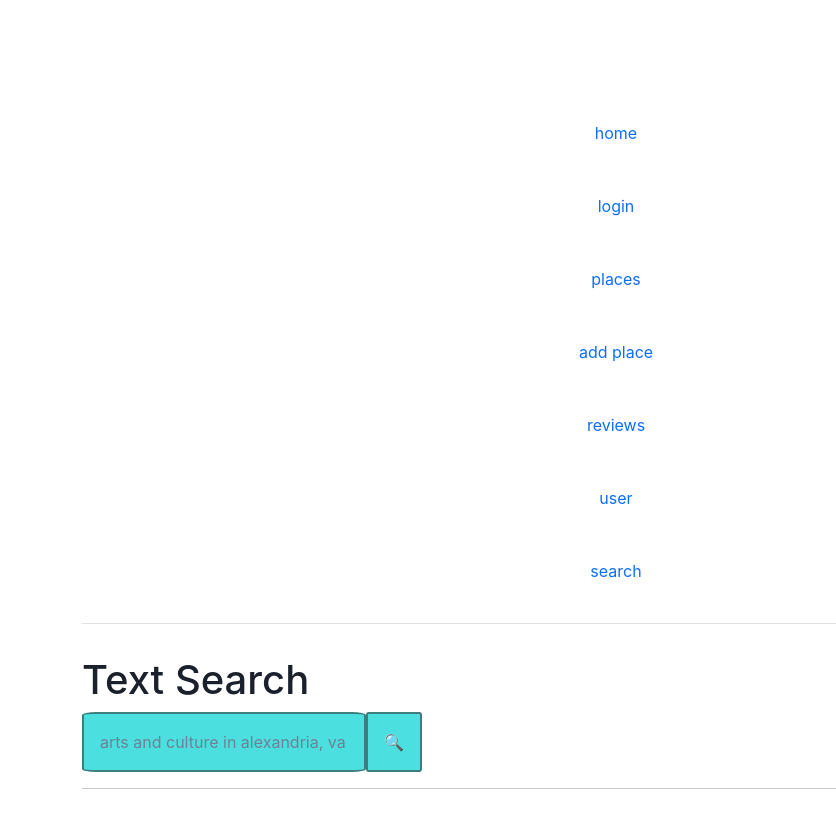
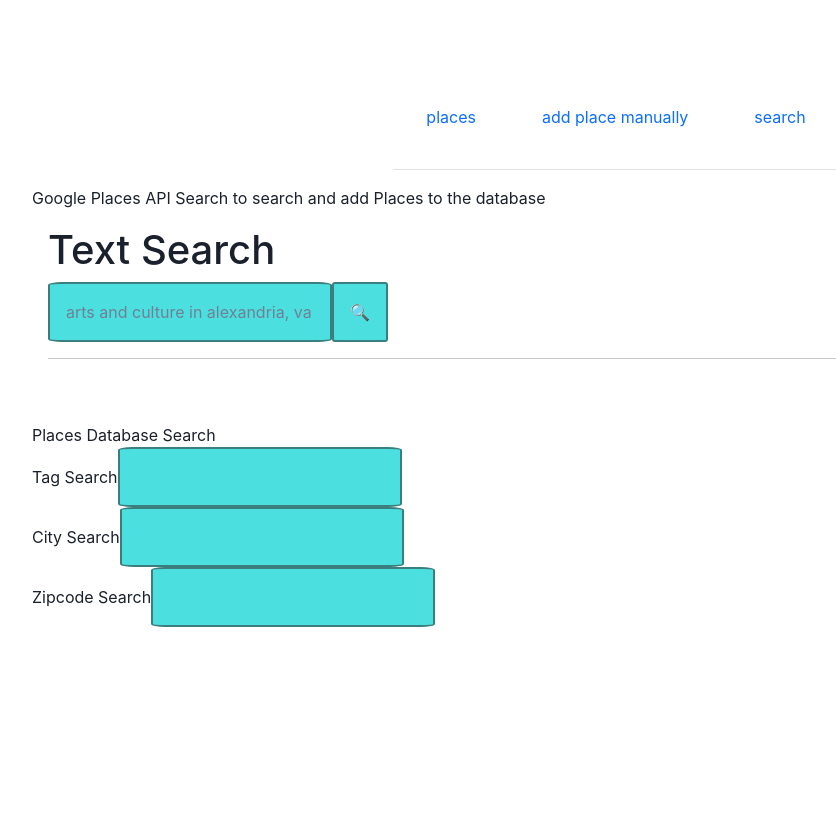
Before and after one commit to vickyphung/places-client, a React (Create React App) app: page /search in a window 1280 px wide. Shown: the top 828 px of the page, without its empty margins (16-852 px from the left). After the commit the page ends 800 px from the top, so only its background shows below. Built offline with nearby package versions, Linux system fonts and the light colour scheme.

Commit message:
updated stuff

```diff
--- a/src/App.css
+++ b/src/App.css
@@ -1,10 +1,4 @@
 div {
-  /* border: 1px solid gray; */
   padding: 1em;
   text-align: left;
-  display: flex;
-  justify-content: left;
-  align-items: left;
-  flex-direction: column;
-
 }
--- a/src/components/Home/index.js
+++ b/src/components/Home/index.js
@@ -1,7 +1,7 @@
 import NavBar from "../NavBar";
 import "./style.css";
 import Login from "../Login/"
-
+import Places from "../Places"
 
 
 function Home (props){
@@ -9,7 +9,10 @@ function Home (props){
     return (
       <div className="home">
         <NavBar />
-        <Login />
+        {/* <Login /> */}
+        places to go in the DMV<br />
+        brought to you by: vicky@vicky.wtf
+        <Places />
       </div>
     );
 }
--- a/src/components/NavBar/index.js
+++ b/src/components/NavBar/index.js
@@ -9,28 +9,28 @@ function NavBar (){
 
             <Nav fill variant="tabs" defaultActiveKey="/home">
                 <Nav.Item>
-                    <Nav.Link href="/">home</Nav.Link>
+                    <Nav.Link href="/">places</Nav.Link>
                 </Nav.Item>
 
+                {/* <Nav.Item>
+                    <Nav.Link href="/login">login</Nav.Link>
+                </Nav.Item> */}
+
+                {/* <Nav.Item>
+                    <Nav.Link href="/places">places</Nav.Link>
+                </Nav.Item> */}
+
                 <Nav.Item>
-                    <Nav.Link href="/login">login</Nav.Link>
+                    <Nav.Link href="/places/add">add place manually</Nav.Link>
                 </Nav.Item>
 
-                <Nav.Item>
-                    <Nav.Link href="/places">places</Nav.Link>
-                </Nav.Item>
-
-                <Nav.Item>
-                    <Nav.Link href="/places/add">add place</Nav.Link>
-                </Nav.Item>
-
-                <Nav.Item>
+                {/* <Nav.Item>
                     <Nav.Link href="/reviews">reviews</Nav.Link>
-                </Nav.Item>
-
+                </Nav.Item> */}
+{/*
                 <Nav.Item>
                     <Nav.Link href="/user">user</Nav.Link>
-                </Nav.Item>
+                </Nav.Item> */}
 
                 <Nav.Item>
                     <Nav.Link href="/search">search</Nav.Link>
--- a/src/components/NavBar/style.css
+++ b/src/components/NavBar/style.css
@@ -1,5 +1,6 @@
 .navLinks{
     display: flex;
+    flex-direction: row;
     justify-content: space-evenly;
     padding: 1rem;
 }
--- a/src/components/Nearby/index.js
+++ b/src/components/Nearby/index.js
@@ -1,5 +1,5 @@
 import NavBar from '../NavBar';
-import Container from 'react-bootstrap/Container';
+
 import TextSearch from './TextSearch';
 import './style.css'
 const Nearby = (props) => {
@@ -16,10 +16,22 @@ const Nearby = (props) => {
 
   return (
     <div>
-        <Container>
             <NavBar />
+            Google Places API Search to search and add Places to the database
             <TextSearch />
-        </Container>
+
+
+            Places Database Search
+            <form>Tag Search
+              <input></input>
+            </form>
+            <form>City Search
+              <input></input>
+            </form>
+            <form>Zipcode Search
+              <input></input>
+            </form>
+
     </div>
   )
 }
--- a/src/components/Places/index.js
+++ b/src/components/Places/index.js
@@ -56,11 +56,8 @@ const Places = (props) => {
     <Container>
       <div>
         {console.log(places)}
-          <NavBar />
         </div>
         <div>
-          <h1>Places</h1>
-
         {places?.map((placeList, index) => {
           return (
             <div className="place" key={index}>
--- a/src/components/Places/style.css
+++ b/src/components/Places/style.css
@@ -29,7 +29,6 @@
 
 .tags {
     display: flex;
-    justify-content: center;
     gap: 5px;
 }
 
@@ -40,7 +39,6 @@
 
 .favCount {
     display: flex;
-    justify-content: center;
     gap: 5px;
 }
 .favCounter {
```
Also changed, not shown: 1 other file (tests, documents, lock files or other folders).
